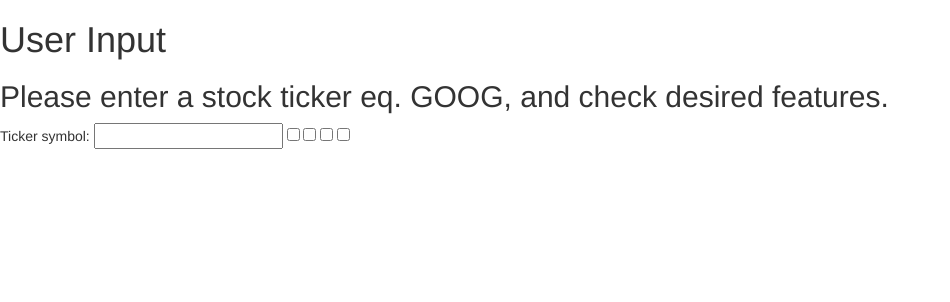
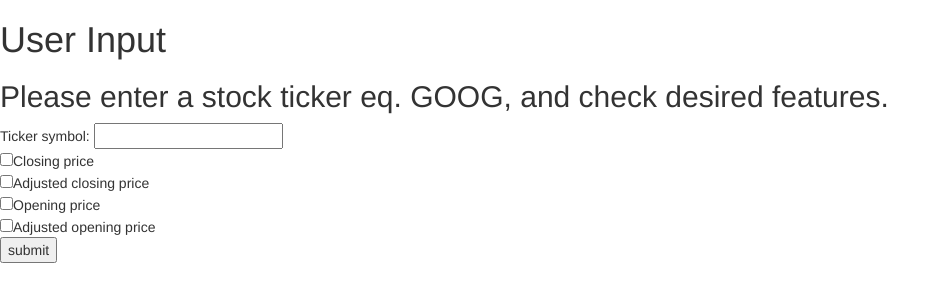
Before and after one commit to aaronsutton/flask_demo, a Flask app: page /index in a window 1280 px wide. Shown: the top 302 px of the page, without its empty margins (0-950 px from the left). Run offline with Flask 2, Linux system fonts and the light colour scheme; some libraries are stand-ins or nearby versions.

Commit message:
Another edite to index

```diff
--- a/templates/index.html
+++ b/templates/index.html
@@ -15,10 +15,11 @@
 		  <h2>Please enter a stock ticker eq. GOOG, and check desired features.</h2>
 		</div>
 		<form id='stockinfo' action='plot' method='post'>
-		  Ticker symbol: <input type='text' name='tickerSymbol'>
-		  <input type='checkbox' name='Closing Price' value='Closing Price'>
-		  <input type='checkbox' name='Adjusted Closing Price' value='Adjusted Closing Price'>
-		  <input type='checkbox' name='Opening Price' value='Opening Price'>
-		  <input type='checkbox' name='Adjusted Opening Price' value='Adjusted Opening Price'>
+		  Ticker symbol: <input type='text' name='tickerSymbol'><br>
+		  <input type='checkbox' name='Closing Price' value='Closing Price'>Closing price<br>
+		  <input type='checkbox' name='Adjusted Closing Price' value='Adjusted Closing Price'>Adjusted closing price<br>
+		  <input type='checkbox' name='Opening Price' value='Opening Price'>Opening price<br>
+		  <input type='checkbox' name='Adjusted Opening Price' value='Adjusted Opening Price'>Adjusted opening price<br>
+		  <input type='submit' value='submit'>
 	</body>
 </html>
```
